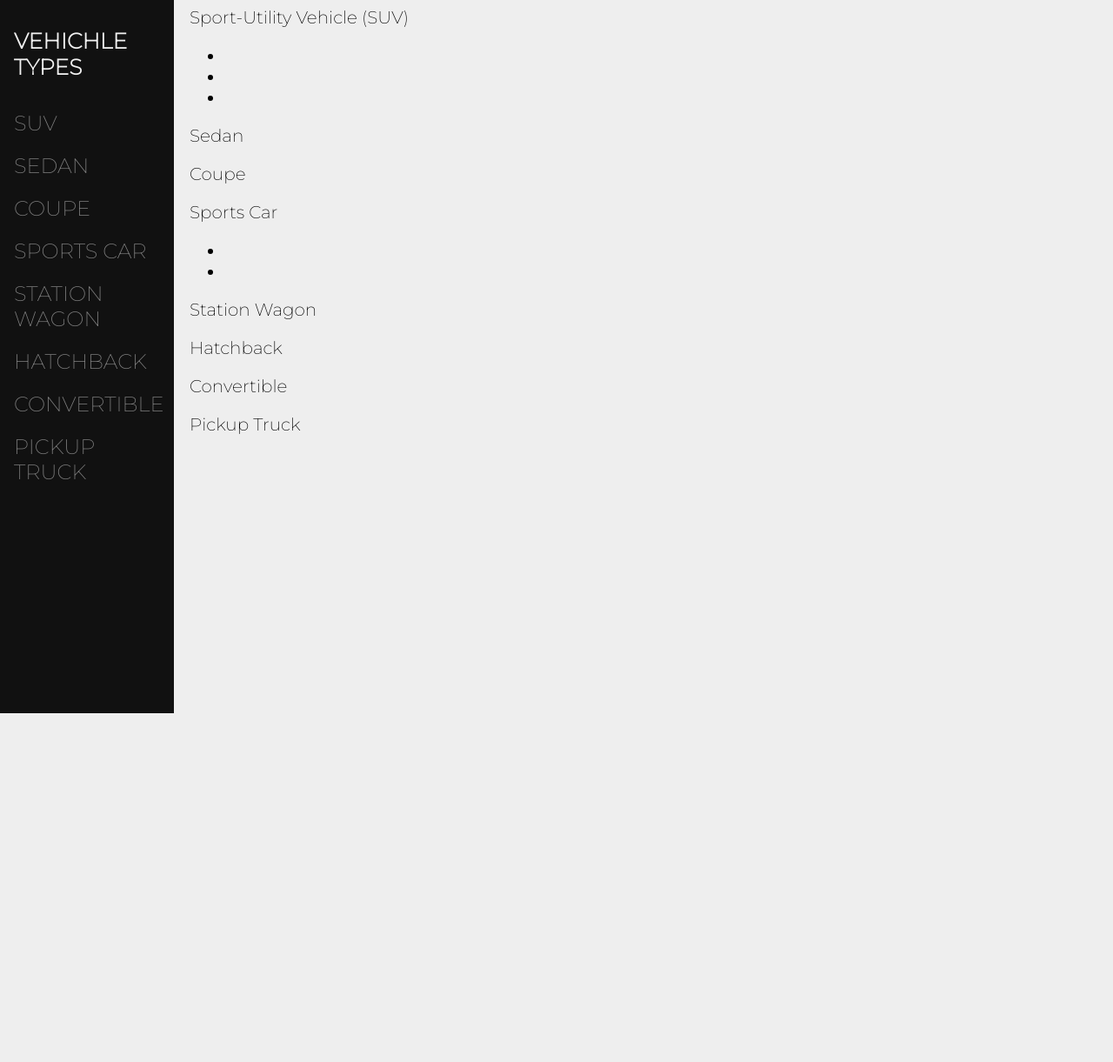
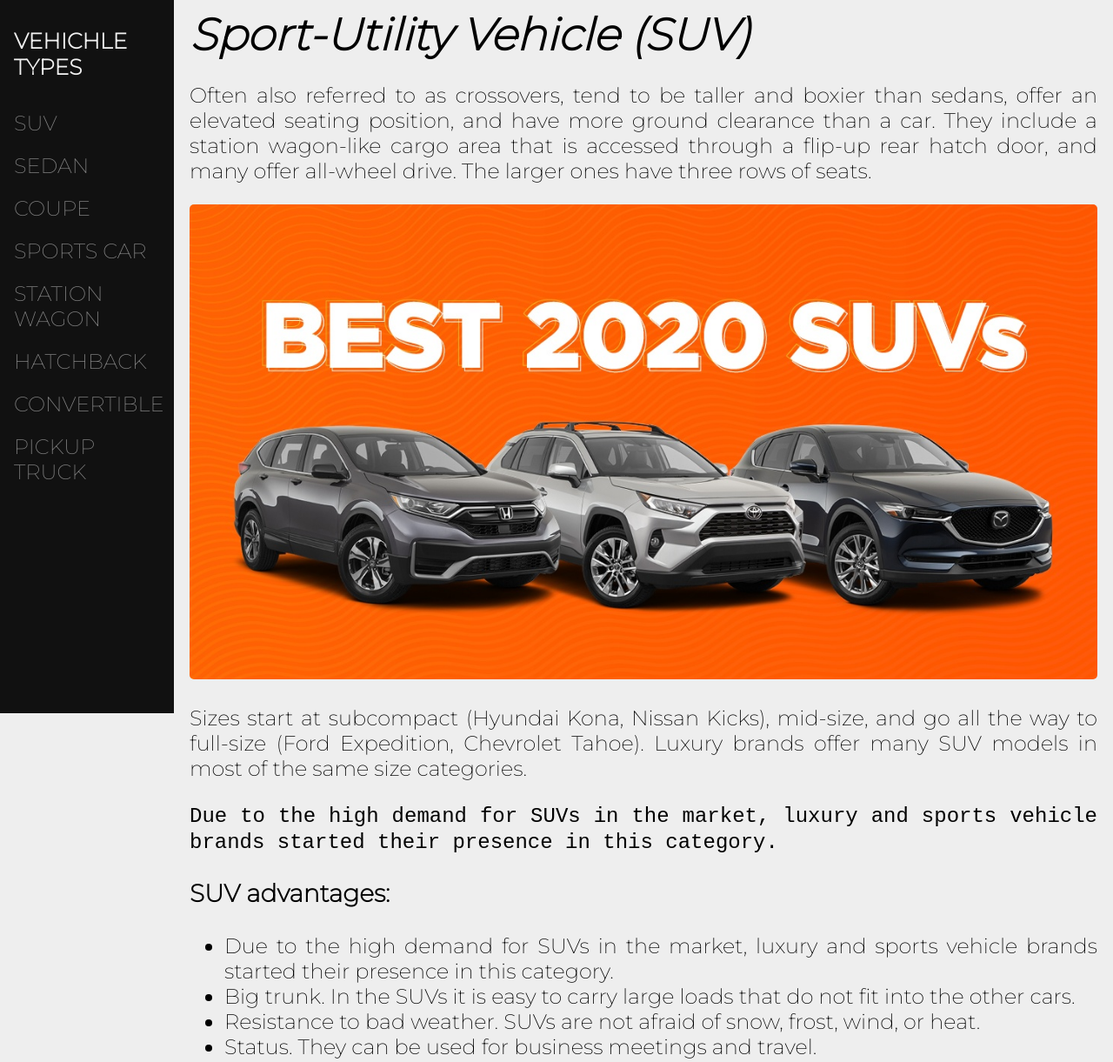
Before and after one commit to danisebastian9/WikiPage, a plain HTML site: page index.html in a window 1280 px wide. Shown: the top 1221 px of the page at 87% size. Before the commit the page ends 800 px from the top, so only its background shows below. Drawn offline with Linux system fonts and the light colour scheme.

Commit message:
sections CSS and SUV HTML added

```diff
--- a/index.html
+++ b/index.html
@@ -26,13 +26,16 @@
         <main id="main-doc">
             <section class="main-section" id="suv">
                 <header>Sport-Utility Vehicle (SUV)</header>
-                <p></p>
-                <p></p>
-                <code></code>
+                <p>Often also referred to as crossovers, tend to be taller and boxier than sedans, offer an elevated seating position, and have more ground clearance than a car. They include a station wagon-like cargo area that is accessed through a flip-up rear hatch door, and many offer all-wheel drive. The larger ones have three rows of seats.</p>
+                <img src="2020SUV.jpg" alt="Best SUV's for 2020">
+                <p>Sizes start at subcompact (Hyundai Kona, Nissan Kicks), mid-size, and go all the way to full-size (Ford Expedition, Chevrolet Tahoe). Luxury brands offer many SUV models in most of the same size categories.</p>
+                <code>Due to the high demand for SUVs in the market, luxury and sports vehicle brands started their presence in this category. </code>
+                <h3>SUV advantages:</h3>
                 <ul>
-                    <li></li>
-                    <li></li>
-                    <li></li>
+                    <li>Due to the high demand for SUVs in the market, luxury and sports vehicle brands started their presence in this category. </li>
+                    <li>Big trunk. In the SUVs it is easy to carry large loads that do not fit into the other cars.</li>
+                    <li>Resistance to bad weather. SUVs are not afraid of snow, frost, wind, or heat.</li>
+                    <li>Status. They can be used for business meetings and travel.</li>
                 </ul>
             </section>
             <section class="main-section" id="sedan">
--- a/styles.css
+++ b/styles.css
@@ -47,3 +47,20 @@ body {
     #navbar {padding-top: 15px;}
     #navbar a {font-size: 18px;}
 }
+
+.main-section header {
+    font-weight: bold;
+    font-style: italic;
+    font-size: 4vw;
+}
+
+.main-section {
+    text-align: justify;
+    font-size: 3vmin;
+    margin-bottom: 40px;
+}
+
+.main-section img {
+    width: 100%;
+    border-radius: 5px;
+}
```
Also changed, not shown: 2020SUV.jpg (added).
